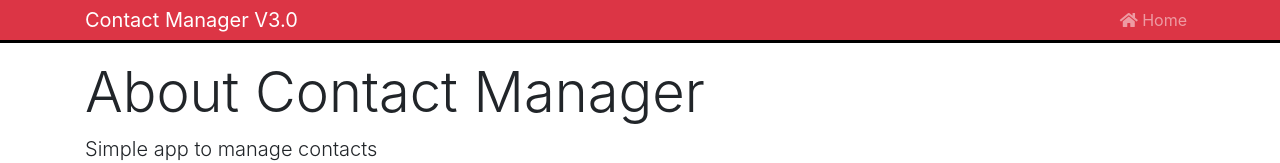
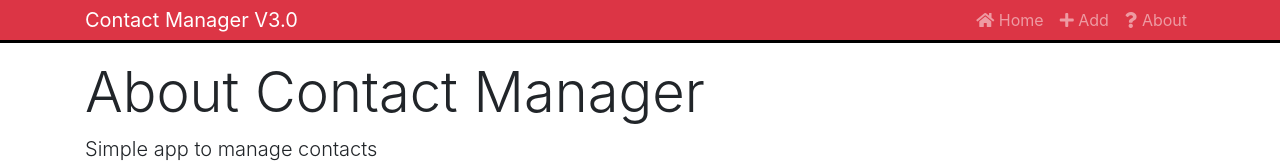
Before and after one commit to DMai90/contact-manager-v3, a React (Create React App) app: page /about in a window 1280 px wide. Shown: the top 163 px of the page. Built offline with nearby package versions, Linux system fonts and the light colour scheme.

Commit message:
Added Link, redirect, and default pages

```diff
--- a/src/App.js
+++ b/src/App.js
@@ -3,6 +3,7 @@
 import Header from './components/layout/Header';
 import AddContact from './components/contacts/AddContact';
 import About from './components/pages/About';
+import NotFound from './components/pages/NotFound';
 import { BrowserRouter as Router, Route, Switch } from 'react-router-dom';
 
 import { Provider } from './context';
@@ -22,6 +23,7 @@
                 <Route exact path="/" component={Contacts} />
                 <Route exact path="/contact/add" component={AddContact} />
                 <Route exact path="/about" component={About} />
+                <Route component={NotFound} />
               </Switch>
             </div>
           </div>
--- a/src/components/contacts/AddContact.js
+++ b/src/components/contacts/AddContact.js
@@ -48,6 +48,9 @@
       phone: '',
       errors: {}
     });
+
+    // Redirect
+    this.props.history.push('/');
   };
 
   render() {
--- a/src/components/layout/Header.js
+++ b/src/components/layout/Header.js
@@ -1,5 +1,6 @@
 import React from 'react';
 import PropTypes from 'prop-types';
+import { Link } from 'react-router-dom';
 
 const Header = props => {
   const { branding } = props;
@@ -19,9 +20,19 @@
         <div className="collapse navbar-collapse" id="navbarCollapse">
           <ul className="navbar-nav ml-auto">
             <li className="nav-item" id="nav-home">
-              <a href="/" className="nav-link">
+              <Link to="/" className="nav-link">
                 <i className="fas fa-home" /> Home
-              </a>
+              </Link>
+            </li>
+            <li className="nav-item" id="nav-add">
+              <Link to="/contact/add" className="nav-link">
+                <i className="fas fa-plus" /> Add
+              </Link>
+            </li>
+            <li className="nav-item" id="nav-about">
+              <Link to="/about" className="nav-link">
+                <i className="fas fa-question" /> About
+              </Link>
             </li>
           </ul>
         </div>
--- /dev/null
+++ b/src/components/pages/NotFound.js
@@ -0,0 +1,17 @@
+import React from 'react';
+
+const NotFound = () => {
+  return (
+    <React.Fragment>
+      <h1 className="display-4">
+        <span className="text-danger">
+          <i className="far fa-frown" /> 404
+        </span>{' '}
+        Page Not Found
+      </h1>
+      <p className="lead">Sorry, that page does not exist</p>
+    </React.Fragment>
+  );
+};
+
+export default NotFound;
```
